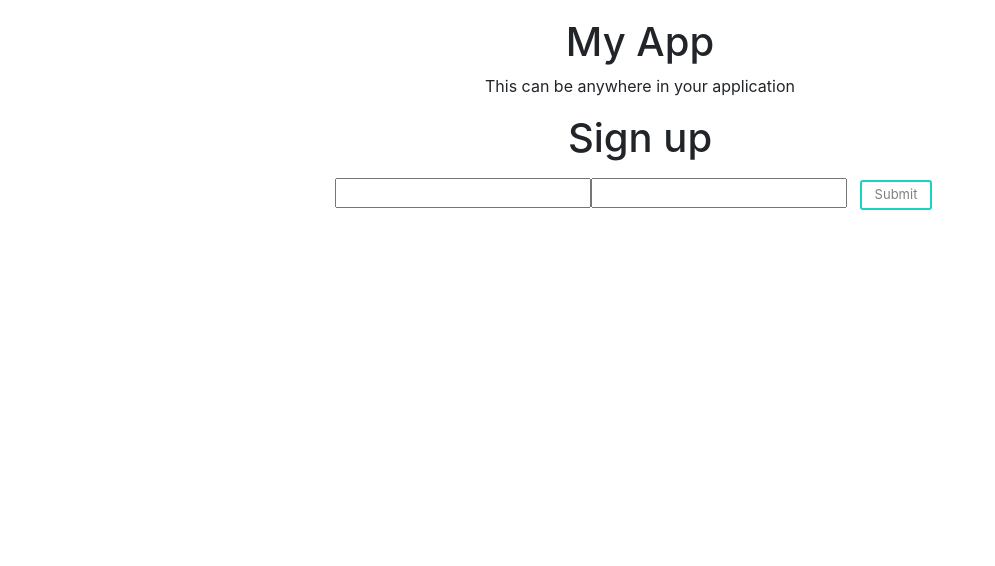
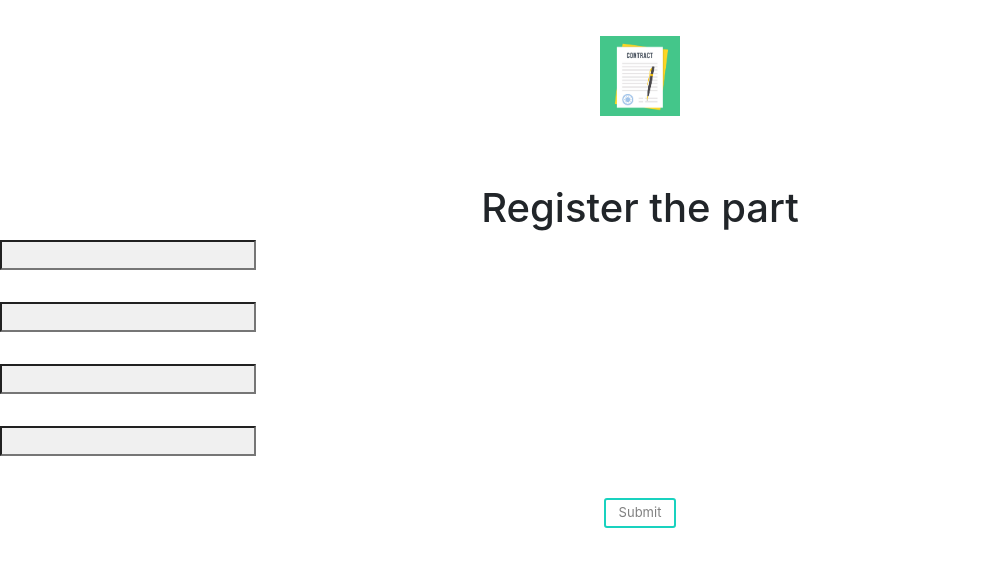
Before and after one commit to ypedroo/contracts, a React (Create React App) app: page /parts in a window 1280 px wide. Shown: the top 566 px of the page, without its empty margins (0-995 px from the left). Built offline with nearby package versions, Linux system fonts and the light colour scheme.

Commit message:
Styling input and adding fields to the form interface

```diff
--- a/package.json
+++ b/package.json
@@ -8,6 +8,7 @@
     "@types/react-router-dom": "^5.1.3",
     "@types/redux-form": "^8.2.0",
     "@types/styled-components": "^4.4.1",
+    "@types/yup": "^0.26.27",
     "axios": "^0.19.0",
     "bootstrap": "^4.3.1",
     "formik": "^2.1.2",
--- a/src/pages/PartForm.tsx
+++ b/src/pages/PartForm.tsx
@@ -1,23 +1,26 @@
 import React from 'react';
-import * as Yup from 'yup';
+// import * as Yup from 'yup';
+import { Container } from '../styles/styles';
+import Header from '../components/Header';
+
 import { withFormik, FormikProps, FormikErrors, Form, Field } from 'formik';
 
-// Shape of form values
 interface FormValues {
     email: string;
     password: string;
     cpf: string;
-    phone: number;
+    phone: string;
 }
-
 interface OtherProps {
     message: string;
 }
 
-// Aside: You may see InjectedFormikProps<OtherProps, FormValues> instead of what comes below in older code.. InjectedFormikProps was artifact of when Formik only exported a HoC. It is also less flexible as it MUST wrap all props (it passes them through).
+// Aside: You may see InjectedFormikProps<OtherProps, FormValues> instead of what comes below in older code..
+//InjectedFormikProps was artifact of when Formik only exported a HoC. It is also less flexible as it MUST wrap all props (it passes them through).
 const InnerForm = (props: OtherProps & FormikProps<FormValues>) => {
     const { touched, errors, isSubmitting, message } = props;
     return (
+        <Container>
             <Form>
                 <h1>{message}</h1>
                 <Field type="email" name="email" />
@@ -26,10 +29,17 @@ const InnerForm = (props: OtherProps & FormikProps<FormValues>) => {
                 <Field type="password" name="password" />
                 {touched.password && errors.password && <div>{errors.password}</div>}
 
+                <Field type="cpf" name="cpf" />
+                {touched.cpf && errors.cpf && <div>{errors.cpf}</div>}
+
+                <Field type="phone" name="phone" />
+                {touched.phone && errors.phone && <div>{errors.phone}</div>}
+
                 <button type="submit" disabled={isSubmitting}>
                     Submit
             </button>
             </Form>
+        </Container>
     );
 };
 
@@ -46,31 +56,31 @@ const MyForm = withFormik<MyFormProps, FormValues>({
         return {
             email: props.initialEmail || '',
             password: '',
+            cpf: '',
+            phone: ''
         };
     },
 
     // Add a custom validation function (this can be async too!)
-    validate: (values: FormValues) => {
-        let errors: FormikErrors = {};
-        if (!values.email) {
-            errors.email = 'Required';
-        } else if (!isValidEmail(values.email)) {
-            errors.email = 'Invalid email address';
-        }
-        return errors;
-    },
+    // validate: (values: FormValues) => {
+    //     let errors: FormikErrors = {};
+    //     if (!values.email) {
+    //         errors.email = 'Required';
+    //     } else if (!isValidEmail(values.email)) {
+    //         errors.email = 'Invalid email address';
+    //     }
+    //     return errors;
+    // },
 
     handleSubmit: values => {
         // do submitting things
     },
 })(InnerForm);
 
-// Use <MyForm /> wherevs
 const PartForm = () => (
     <div>
-        <h1>My App</h1>
-        <p>This can be anywhere in your application</p>
-        <MyForm message="Sign up" />
+        <Header />
+        <MyForm message="Register the part" />
     </div>
 );
 
--- a/src/styles/styles.ts
+++ b/src/styles/styles.ts
@@ -55,4 +55,9 @@ transition: transform .5s ease;
     width: 100%;
     height: 100%;
 }
+input {
+    display: block;
+    margin-bottom: 2em;
+    background-color: #F0F0F0;
+}
 `;
```
Also changed, not shown: api.json (+8 -0 lines), 1 other file (tests, documents, lock files or other folders). Lines whose indentation alone changed are shown as unchanged.
